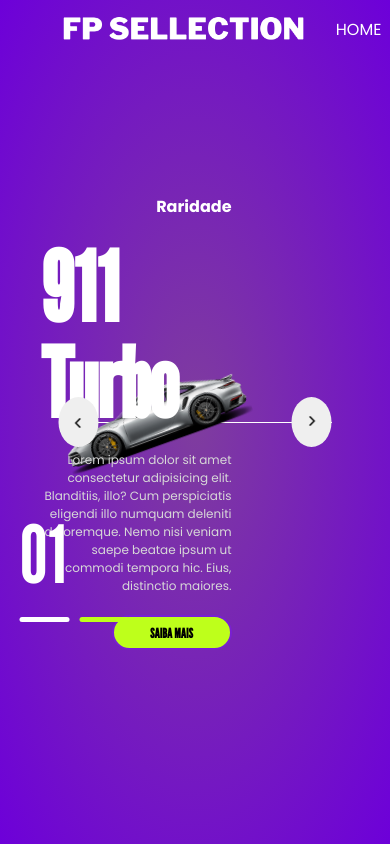
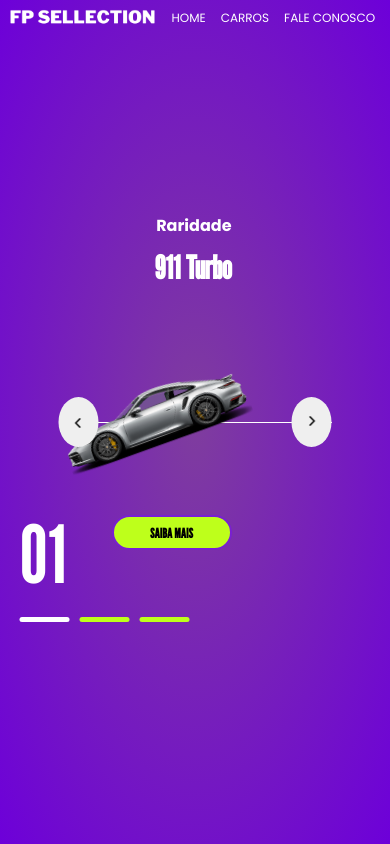
Before and after one commit to SidemarOliveira/Projeto-Car, a plain HTML site: page index.html in a window 390 px wide. Shown: the top 844 px of the page. Drawn offline with nearby package versions, Linux system fonts and the light colour scheme.

Commit message:
Aplicado responsividade

```diff
--- a/style.css
+++ b/style.css
@@ -64,7 +64,6 @@
       width: 100%;
       transform: rotate(-30deg);
     }
-
 
     & .content {
       position: absolute;
@@ -193,7 +192,7 @@
     --calculation: 1;
 
     & .item {
-      transform:translateX(calc(100vw * var(--calculation)));
+      transform: translateX(calc(100vw * var(--calculation)));
       transition: 0.5s;
       opacity: 0;
 
@@ -242,7 +241,10 @@
       }
 
       & .content {
-        & .car-information, h2, & .description, & .information {
+        & .car-information,
+        h2,
+        & .description,
+        & .information {
           transform: translateX(0);
           opacity: 1;
         }
@@ -250,3 +252,47 @@
     }
   }
 }
+
+@media screen and (max-width: 1000px) {
+  header {
+    display: flex;
+    gap: 5%;
+    left: 37%;
+  }
+
+  .logo {
+    width: 150px;
+  }
+
+  .menu ul  {
+    display: flex;
+    width: 100vh;
+    gap: 15px;
+    font-size: 12px;
+    cursor: pointer;
+    }
+
+
+    .container {
+      .list {
+        .content {
+          justify-content: space-evenly
+          ;
+
+          h2 {
+            font-size: 2em;
+            margin-top: -220px;
+          }
+          .description {
+            display: none;
+          }
+
+          .information {
+            margin-bottom: 81px;
+          }
+        }
+
+        }
+      }
+
+    }
```
